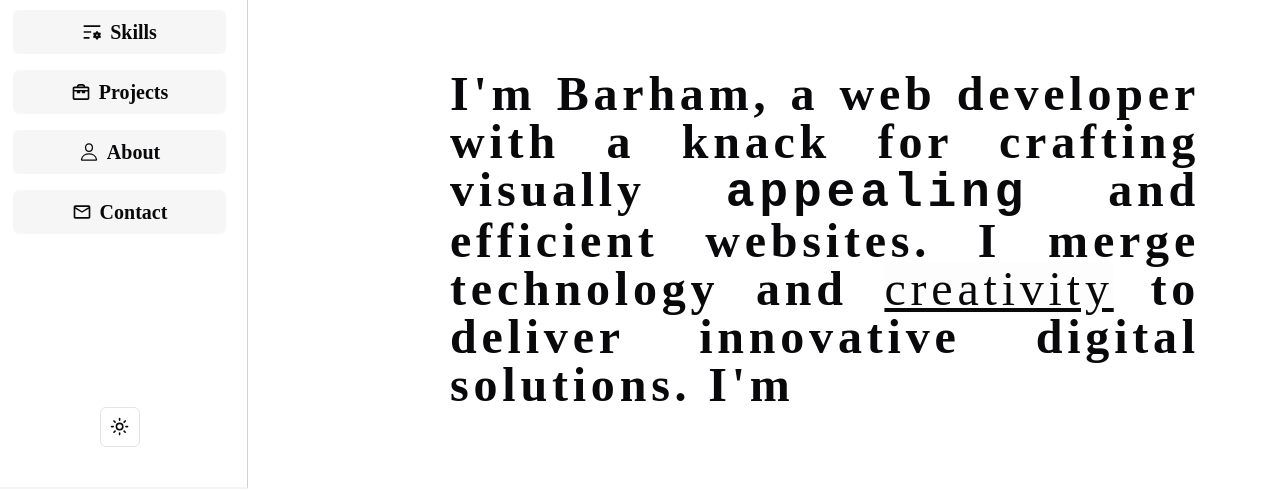
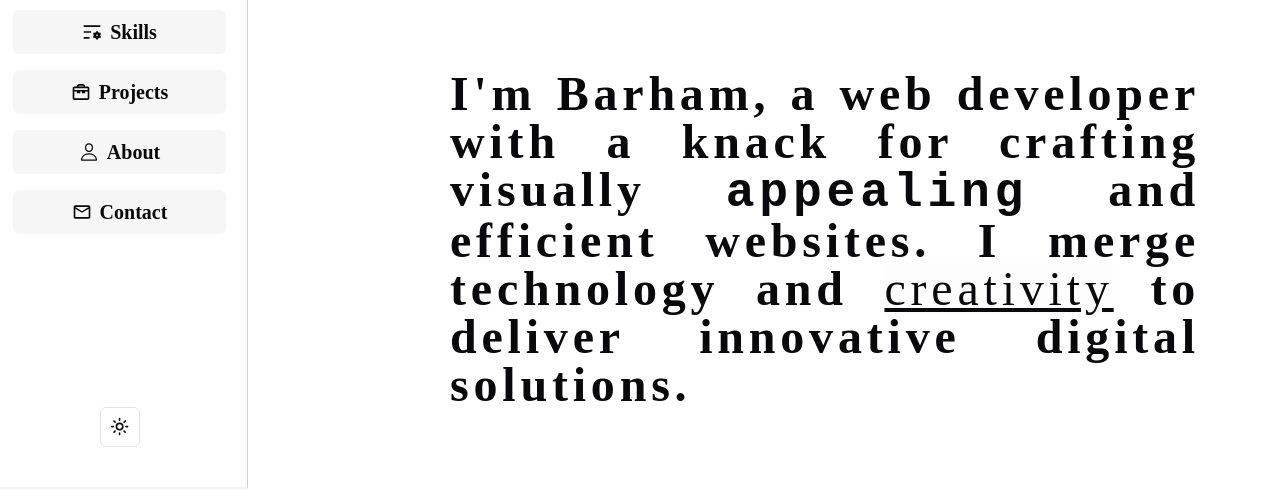
Before and after one commit to barham2003/MyPortfolio, a Next.js app: page / in a window 1280 px wide. Shown: the part 311-801 px from the top of the page. Built offline with nearby package versions, Linux system fonts and the light colour scheme.

Commit message:
Some Fixes

```diff
--- a/components/intro.tsx
+++ b/components/intro.tsx
@@ -16,7 +16,7 @@ export default function Intro() {
         y: 0,
         transition: { type: "tween", delay: 1 },
       }}
-      className="flex scroll-mt-20 flex-col gap-12"
+      className="flex scroll-mt-20 flex-col items-center justify-center gap-12"
       id="home"
     >
       <h1 className="text-7xl font-bold">
@@ -35,7 +35,7 @@ export default function Intro() {
           <span className="bg-secondary/20 font-normal underline">
             creativity
           </span>{" "}
-          to deliver innovative digital solutions. I'm{" "}
+          to deliver innovative digital solutions.{" "}
         </p>
 
         <div className=" flex flex-col items-start gap-2 py-10 md:hidden">
```
